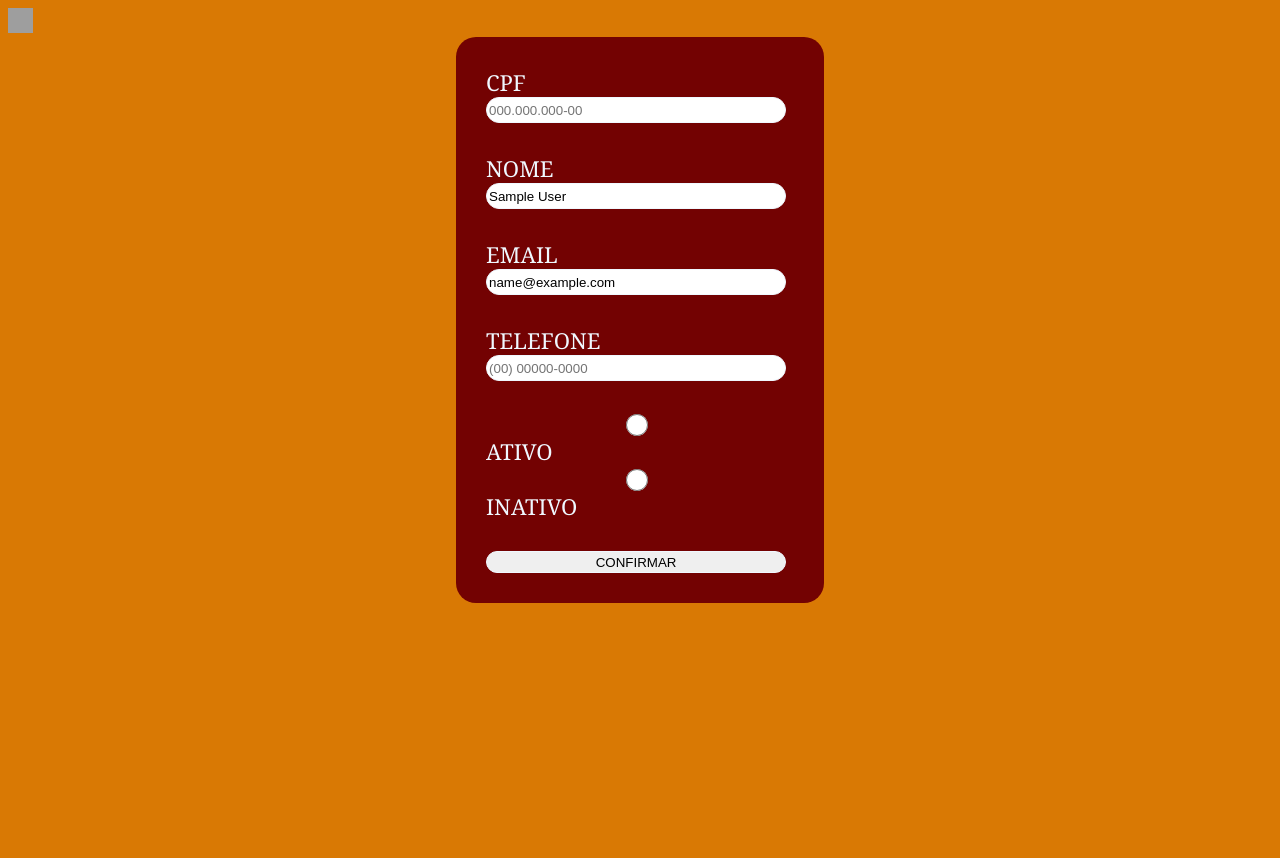
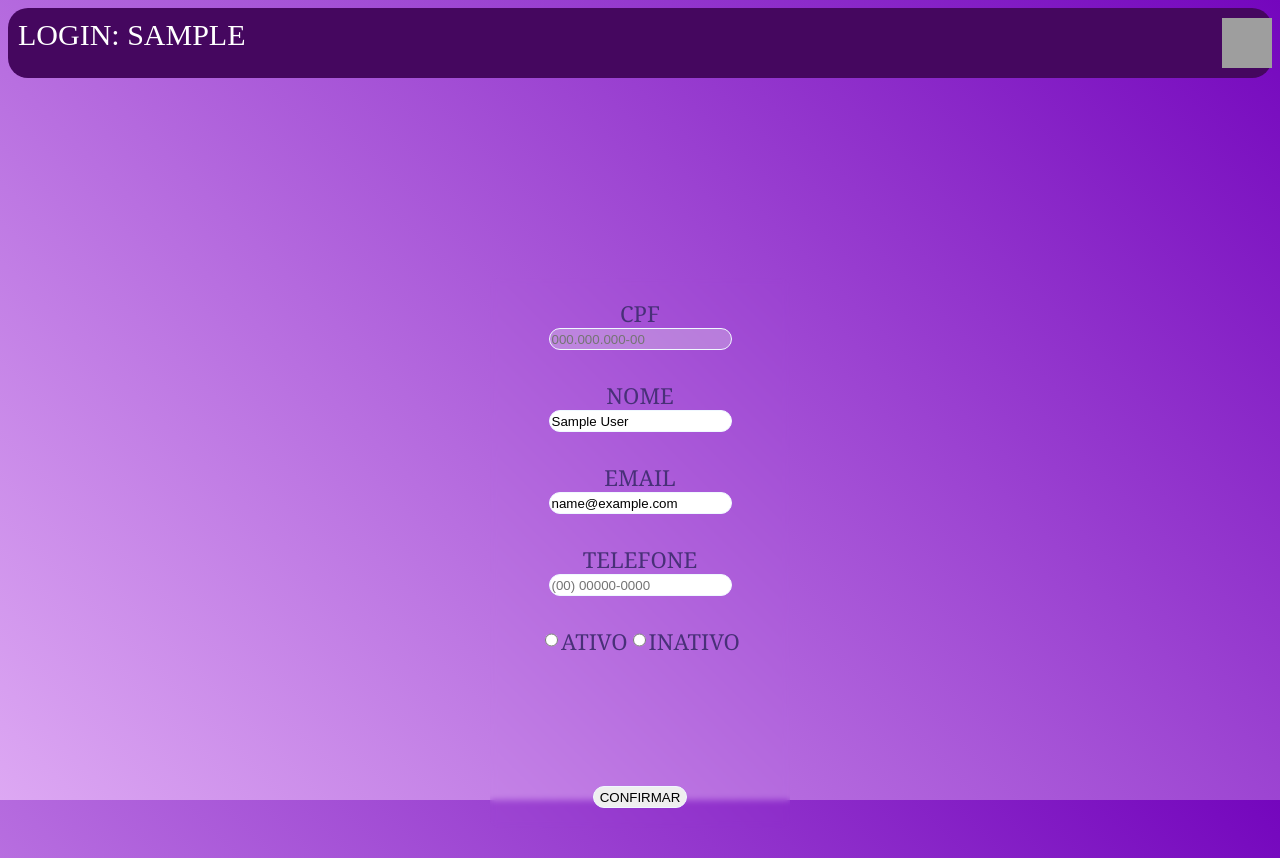
Before and after one commit to DudaEleuterio/Projetos_TI28, a PHP site: page /cliente-altera.php?id=1 in a window 1280 px wide. Before the commit the page ends 603 px from the top, so only its background shows below. Run offline with PHP 8.4, Linux system fonts and the light colour scheme; the visitor is signed in with stand-in values (Sample User, id 1); some web fonts are replaced; grey boxes are pictures that could not be loaded.

Commit message:
Update
alterações de código

```diff
--- a/mafia-do-pao/backoffice.php
+++ b/mafia-do-pao/backoffice.php
@@ -19,7 +19,7 @@ $nomeusuario = $_SESSION['nomeusuario'];
             <?php
                 if ($nomeusuario != null){
                 ?>
-                <li class="perfil"><label>BEM VINDO <?= strtoupper ($nomeusuario)?></label></li>
+                <label>BEM VINDO <?= strtoupper ($nomeusuario)?></label>
                 <?php
                 }
                 else {
@@ -28,7 +28,7 @@ $nomeusuario = $_SESSION['nomeusuario'];
                 }
                 ?>
 
-            <a href="logout.php"><img src="icons/Exit-02-WF-256.png" width="50" height="50"></a>
+            <a href="login.php"><img src="icons/Exit-02-WF-256.png" width="50" height="50"></a>
         </div>
 
         <!-- BOTÕES DE MENU -->
--- a/mafia-do-pao/cliente-altera.php
+++ b/mafia-do-pao/cliente-altera.php
@@ -1,6 +1,6 @@
 <?php
 include('conectadb.php');
-
+include('topo.php');
 //COLETAR O VLOR ID LÁ DA URL
 $id = $_GET['id'];
 $sql = "SELECT * FROM tb_clientes WHERE cli_id = '$id'";
@@ -46,14 +46,14 @@ $retorno = mysqli_query($link, $sql);
 </head>
 <body>
     <!-- BOTÃO VOLTAR -->
-<a href="cliente-lista.php"><img src="icons/Navigation-left-01-256.png" width="25" height="25"></a>
+
 
     <div class="container-global">
 
         <form class="formulario" action="cliente-altera.php" method="post">
             <input type="hidden" name="id" value="<?= $id?>">
             <label>CPF</label>
-            <input type="text" id="cpf" name='txtcpf' placeholder="000.000.000-00" maxlength="14" oninput="formatarCPF(this)" value="<?= $cpf?>">
+            <input type="text" id="cpf" name='txtcpf' placeholder="000.000.000-00" maxlength="14" oninput="formatarCPF(this)" value="<?= $cpf?>" disabled>
             <br>
             <label>NOME</label>
             <input type="txtnome" name="txtnome" placeholder="digite seu nome" value="<?= $nome?>" required>
@@ -65,9 +65,11 @@ $retorno = mysqli_query($link, $sql);
             <input type="text" name="txtcel" id="telefone" placeholder="(00) 00000-0000" maxlength="15"  value="<?= $cel?>" required>
             <br>
 
-            <!-- SELETOR DE ATIVO E INATIVO -->
+            <div class="bullets">
+                <!-- SELETOR DE ATIVO E INATIVO -->
              <input type="radio" name="status"  value="1" <?= $status == '1'?"checked" : ""?>>ATIVO
              <input type="radio" name="status" value="0"<?= $status == '0'?"checked" : ""?>>INATIVO
+            </div>
 
             <br>
             <br>
--- a/mafia-do-pao/cliente-cadastro.php
+++ b/mafia-do-pao/cliente-cadastro.php
@@ -1,5 +1,6 @@
 <?php
 include("conectadb.php");
+include('topo.php');
 
 if($_SERVER['REQUEST_METHOD'] == 'POST'){
     $cpf = $_POST['txtcpf'];
@@ -40,7 +41,7 @@ if($_SERVER['REQUEST_METHOD'] == 'POST'){
     <title>CADASTRO CLIENTE</title>
 </head>
 <body>
-<a href="backoffice.php"><img src="icons/Navigation-left-01-256.png" width="25" height="25"></a>
+
 
 <div class="container-global">
 
--- a/mafia-do-pao/css/estilo.css
+++ b/mafia-do-pao/css/estilo.css
@@ -1,5 +1,8 @@
 body{
-    background-color: #d97904;
+    background:linear-gradient(45deg, #dda8f3, #7406bd);
+    background-attachment: fixed;
+    background-repeat: no-repeat;
+    background-size: cover;
 }
 
 /* CONTAINER GLOBAL */
@@ -13,15 +16,23 @@ body{
     display: flex;
     justify-content: center;
     align-content: center;
+    align-items: center;
     flex-flow: column;
-    padding: 30px 3% 30px 30px;
+    margin-top: 200px;
     width: 300px;
-    height: auto;
-    background-color: #730202;
-    border-radius: 20px;
-    color: aliceblue;
+    height: 550px;
+    color: #483078;
+    border-radius: 10px;
     font-size: 22px;
     font-family: Cambria, Cochin, Georgia, Times, 'Times New Roman', serif;
+    backdrop-filter: blur(3px);
+}
+
+.formulario:hover{
+    backdrop-filter: blur(5000px);
+    background: #c66aee;
+    box-shadow: 0px 0px 50px 0px;
+
 }
 
 .formulario img{
@@ -30,12 +41,26 @@ body{
     margin-bottom: 20px;
 }
 
+.bullets{
+    display: flex;
+    flex-flow: row;
+    justify-items: center;
+    width: auto;
+    height: 100px;
+}
+
+
+.formulario{
+    text-align: center;
+}
+
 .formulario input{
     display: flex;
     justify-content: center;
     height: 22px;
     border-radius: 20px;
     border: aliceblue 1px solid;
+    transition: transform .7s;
 
 }
 
@@ -43,7 +68,7 @@ body{
 .topo{
     display: flex;
     justify-content: space-between;
-    background-color: #730202;
+    background-color: #45075f;
     height: 50px;
     width: auto;
     border-radius: 20px;
@@ -73,7 +98,7 @@ body{
 }
 
 .menu a{
-    background-color: #730202;
+    background-color: #45075f;
     width: 300px;
     height: 300px;
     margin: 30px 30px 30px 30px;
@@ -84,6 +109,13 @@ body{
     justify-content: center;
     align-items: center;
     color: black;
+    transition: transform .2s;
+}
+
+.menu a:hover{
+    -ms-transform: scale(1.1);
+    -webkit-transform: scale(1.1);
+    transform: scale(1.1);
 }
 
 .menu img{
@@ -117,11 +149,15 @@ body{
 }
 
 .lista{
-    background-color: rgb(47, 34, 21);
-    border-radius: 20px;
-    border-collapse: collapse;
-    width: 100%;
-    height: auto;
+display: flex;
+flex-flow: row;
+justify-content: center;
+background-color:  #45075f;
+padding: 20px;
+border-radius: 10px;
+
+width: auto;
+height: auto;
 
 }
 td, tr, th{
--- a/mafia-do-pao/login.php
+++ b/mafia-do-pao/login.php
@@ -52,7 +52,7 @@ if($_SERVER['REQUEST_METHOD']== 'POST'){
 
 
     <form class="formulario" action="login.php" method="post">
-    <img src="img/logo.jfif" width="50" height="50">
+    <img src="img/logo.jfif" width="80" height="80">
             <label>LOGIN</label>
             <input type="text" name="txtlogin" placeholder="Digite seu login" required>
             <br>
--- /dev/null
+++ b/mafia-do-pao/topo.php
@@ -0,0 +1,20 @@
+<?php
+session_start();
+$nomeusuario = $_SESSION['nomeusuario'];
+?>
+
+<div class="topo">
+            <?php
+                if ($nomeusuario != null){
+                ?>
+                <label>LOGIN: <?= strtoupper ($nomeusuario)?></label>
+                <?php
+                }
+                else {
+                    echo("<script>window.alert('USUARIO NÃO LOGADO');
+                    window.location.href='login.php';</script>");
+                }
+                ?>
+
+            <a href="backoffice.php"><img src="icons/Navigation-left-01-256.png" width="50" height="50"></a>
+        </div>
--- a/mafia-do-pao/usuario-altera.php
+++ b/mafia-do-pao/usuario-altera.php
@@ -1,6 +1,6 @@
 <?php
 include('conectadb.php');
-
+include('topo.php');
 //COLETAR O VLOR id LÁ DA URL
 $id = $_GET['id'];
 $sql = "SELECT * FROM tb_usuarios WHERE usu_id = '$id'";
@@ -41,7 +41,7 @@ $retorno = mysqli_query($link, $sql);
 </head>
 <body>
     <!-- BOTÃO VOLTAR -->
-<a href="usuario-lista.php"><img src="icons/Navigation-left-01-256.png" width="25" height="25"></a>
+
 
     <div class="container-global">
 
--- a/mafia-do-pao/usuario-cadastro.php
+++ b/mafia-do-pao/usuario-cadastro.php
@@ -1,5 +1,6 @@
 <?php
 include("conectadb.php");
+include('topo.php');
 // include("header.php");
 
 if($_SERVER['REQUEST_METHOD'] == 'POST'){
@@ -40,7 +41,7 @@ if($_SERVER['REQUEST_METHOD'] == 'POST'){
     <title>CADASTRO DE USUARIO</title>
 </head>
 <body>
-<a href="backoffice.php"><img src="icons/Navigation-left-01-256.png" width="25" height="25"></a>
+
 
     <div class="container-global">
 
--- a/mafia-do-pao/usuario-lista.php
+++ b/mafia-do-pao/usuario-lista.php
@@ -1,5 +1,6 @@
 <?php
 include('conectadb.php');
+include('topo.php');
 // include('header.php');
 
 // CONSULTA USUARIOS CADASTRADOS
@@ -21,7 +22,7 @@ $status = '1';
     <title>LISTA DE USUARIOS</title>
 </head>
 <body>
-<a href="backoffice.php"><img src="icons/Navigation-left-01-256.png" width="16" height="16"></a>
+
 
     <div class="container-listausuarios">
         <!-- FAZER DEPOIS DO ROLÊ -->
```
Also changed, not shown: mafia-do-pao/cliente-lista.php (+27 -3 lines), mafia-do-pao/img/fundo-de-padrao-de-padaria.avif (added).
